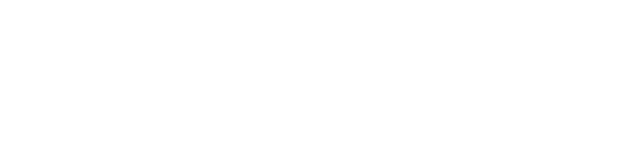
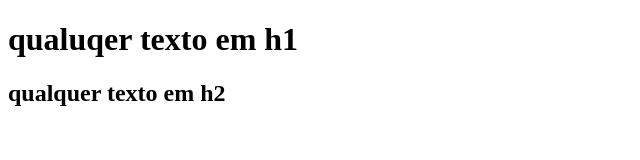
Before and after one commit to piresdanyllo/gerando-conflito, a plain HTML site: page index.html in a window 1280 px wide. Shown: the whole page, without its empty margins (0-640 px from the left). Drawn offline with Linux system fonts and the light colour scheme.

Commit message:
Add h1 e h2

```diff
--- a/index.html
+++ b/index.html
@@ -7,5 +7,8 @@
     <title>Document</title>
 </head>
 <body>
+
+    <h1>qualuqer texto em h1</h1>
+    <h2>qualquer texto em h2</h2>
 </body>
 </html>
```
